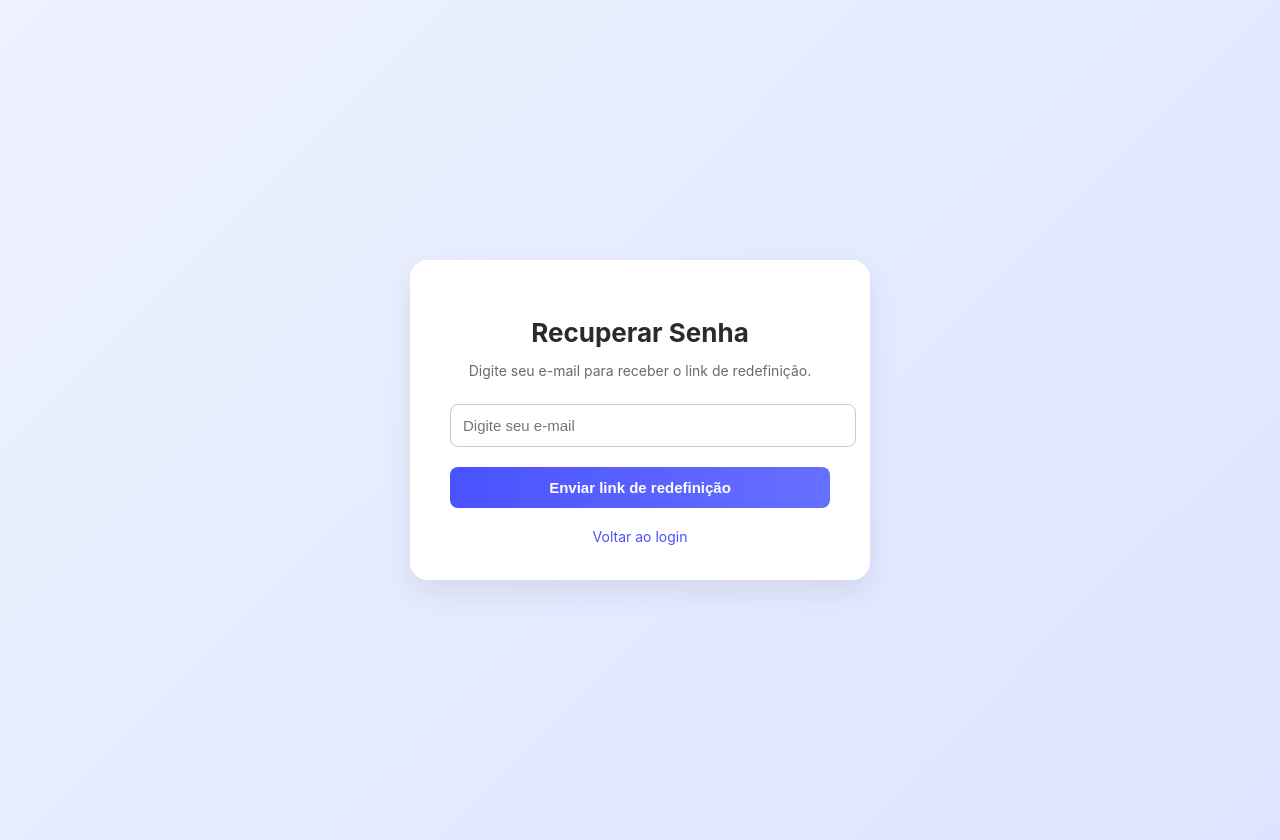
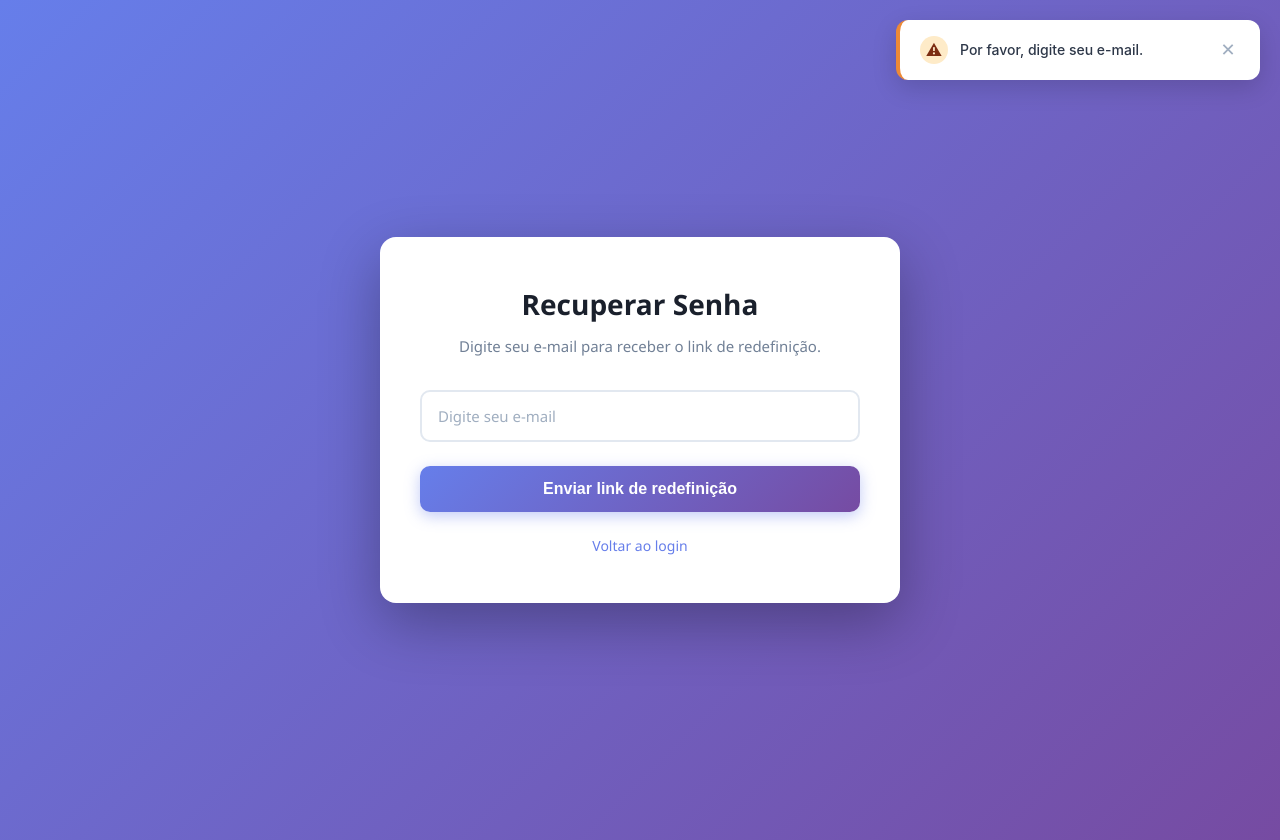
Before and after one commit to gildevson/SystemPDVFrontEnd, an Angular app: page /recuperarsenha in a window 1280 px wide. Both pictures are taken after a click on the button "Enviar link de redefinição". Built offline with nearby package versions, Linux system fonts and the light colour scheme; no server answers; a web font is replaced by a local one.

Commit message:
Adicionando mais dados

```diff
--- a/src/app/app.html
+++ b/src/app/app.html
@@ -1,2 +1,4 @@
+<app-toast></app-toast>
 <app-loading></app-loading>
+
 <router-outlet></router-outlet>
--- /dev/null
+++ b/src/app/components/toast/toast.component.css
@@ -0,0 +1,126 @@
+/* src/app/components/toast/toast.component.css */
+.toast-container {
+  position: fixed;
+  top: 20px;
+  right: 20px;
+  z-index: 9999;
+  display: flex;
+  flex-direction: column;
+  gap: 12px;
+  max-width: 400px;
+}
+
+.toast {
+  display: flex;
+  align-items: center;
+  gap: 12px;
+  padding: 16px 20px;
+  background: white;
+  border-radius: 12px;
+  box-shadow: 0 8px 24px rgba(0, 0, 0, 0.15);
+  cursor: pointer;
+  animation: slideIn 0.3s ease-out;
+  min-width: 320px;
+  border-left: 4px solid;
+}
+
+@keyframes slideIn {
+  from {
+    opacity: 0;
+    transform: translateX(100%);
+  }
+  to {
+    opacity: 1;
+    transform: translateX(0);
+  }
+}
+
+.toast-icon {
+  display: flex;
+  align-items: center;
+  justify-content: center;
+  width: 28px;
+  height: 28px;
+  border-radius: 50%;
+  font-size: 16px;
+  font-weight: bold;
+  flex-shrink: 0;
+}
+
+.toast-message {
+  flex: 1;
+  font-size: 14px;
+  font-weight: 500;
+  color: #2d3748;
+  line-height: 1.4;
+}
+
+.toast-close {
+  background: none;
+  border: none;
+  font-size: 18px;
+  cursor: pointer;
+  color: #a0aec0;
+  padding: 0;
+  width: 24px;
+  height: 24px;
+  display: flex;
+  align-items: center;
+  justify-content: center;
+  border-radius: 4px;
+  transition: all 0.2s ease;
+  flex-shrink: 0;
+}
+
+.toast-close:hover {
+  background: #f7fafc;
+  color: #4a5568;
+}
+
+.toast-success {
+  border-left-color: #48bb78;
+}
+
+.toast-success .toast-icon {
+  background: #c6f6d5;
+  color: #22543d;
+}
+
+.toast-error {
+  border-left-color: #f56565;
+}
+
+.toast-error .toast-icon {
+  background: #fed7d7;
+  color: #742a2a;
+}
+
+.toast-info {
+  border-left-color: #4299e1;
+}
+
+.toast-info .toast-icon {
+  background: #bee3f8;
+  color: #2c5282;
+}
+
+.toast-warning {
+  border-left-color: #ed8936;
+}
+
+.toast-warning .toast-icon {
+  background: #feebc8;
+  color: #7c2d12;
+}
+
+@media (max-width: 480px) {
+  .toast-container {
+    left: 20px;
+    right: 20px;
+    max-width: none;
+  }
+
+  .toast {
+    min-width: auto;
+  }
+}
--- /dev/null
+++ b/src/app/components/toast/toast.component.html
@@ -0,0 +1,19 @@
+<!-- src/app/components/toast/toast.component.html -->
+<div class="toast-container">
+  <div
+    *ngFor="let toast of toasts"
+    class="toast toast-{{toast.type}}"
+    (click)="removeToast(toast.id)">
+
+    <div class="toast-icon">
+      <span *ngIf="toast.type === 'success'">✓</span>
+      <span *ngIf="toast.type === 'error'">✕</span>
+      <span *ngIf="toast.type === 'info'">ℹ</span>
+      <span *ngIf="toast.type === 'warning'">⚠</span>
+    </div>
+
+    <div class="toast-message">{{ toast.message }}</div>
+
+    <button class="toast-close" (click)="removeToast(toast.id); $event.stopPropagation()">✕</button>
+  </div>
+</div>
--- /dev/null
+++ b/src/app/components/toast/toast.component.ts
@@ -0,0 +1,33 @@
+import { Component, OnInit } from '@angular/core';
+import { CommonModule } from '@angular/common';
+import { ToastService, Toast } from '../../services/toast.service';
+
+@Component({
+  selector: 'app-toast',
+  standalone: true,
+  imports: [CommonModule],
+  templateUrl: './toast.component.html',
+  styleUrls: ['./toast.component.css']   // ✅ Corrigido
+})
+export class ToastComponent implements OnInit {
+  toasts: (Toast & { id: number })[] = [];
+  private idCounter = 0;
+
+  constructor(private toastService: ToastService) {}
+
+  ngOnInit() {
+    this.toastService.toast$.subscribe(toast => {
+      const id = this.idCounter++;
+      const toastWithId = { ...toast, id };
+      this.toasts.push(toastWithId);
+
+      setTimeout(() => {
+        this.removeToast(id);
+      }, toast.duration || 3000);
+    });
+  }
+
+  removeToast(id: number) {
+    this.toasts = this.toasts.filter(t => t.id !== id);
+  }
+}
--- a/src/app/pages/recuperarsenha/recuperarsenha.component.css
+++ b/src/app/pages/recuperarsenha/recuperarsenha.component.css
@@ -1,79 +1,127 @@
+/* recuperarsenha.component.css */
+
 .reset-wrapper {
+  min-height: 100vh;
   display: flex;
+  align-items: center;
   justify-content: center;
-  align-items: center;
-  height: 100vh;
-  background: linear-gradient(135deg, #eef2ff, #dce4ff);
+  background: linear-gradient(135deg, #667eea 0%, #764ba2 100%);
   padding: 20px;
+  font-family: 'Segoe UI', Tahoma, Geneva, Verdana, sans-serif;
 }
 
 .reset-card {
-  background: #fff;
-  padding: 35px 40px;
-  width: 380px;
-  border-radius: 18px;
-  box-shadow: 0 12px 30px rgba(0, 0, 0, 0.08);
+  background: white;
+  border-radius: 16px;
+  box-shadow: 0 20px 60px rgba(0, 0, 0, 0.3);
+  padding: 48px 40px;
+  max-width: 440px;
+  width: 100%;
+  animation: slideUp 0.4s ease-out;
+}
+
+@keyframes slideUp {
+  from {
+    opacity: 0;
+    transform: translateY(30px);
+  }
+  to {
+    opacity: 1;
+    transform: translateY(0);
+  }
+}
+
+.reset-card h2 {
+  margin: 0 0 12px 0;
+  font-size: 28px;
+  font-weight: 700;
+  color: #1a202c;
   text-align: center;
 }
 
-.reset-card h2 {
-  font-size: 26px;
-  margin-bottom: 10px;
-  font-weight: 700;
-  color: #2b2b2b;
+.descricao {
+  margin: 0 0 32px 0;
+  color: #718096;
+  font-size: 15px;
+  text-align: center;
+  line-height: 1.5;
 }
 
-.descricao {
-  font-size: 14px;
-  color: #6a6a6a;
-  margin-bottom: 25px;
+.input-group {
+  margin-bottom: 24px;
 }
 
 .input-group input {
   width: 100%;
-  padding: 12px;
-  border-radius: 8px;
-  border: 1px solid #c9c9c9;
+  padding: 14px 16px;
+  border: 2px solid #e2e8f0;
+  border-radius: 10px;
   font-size: 15px;
-  outline: none;
-  transition: 0.2s;
+  transition: all 0.3s ease;
+  box-sizing: border-box;
+  font-family: inherit;
 }
 
 .input-group input:focus {
-  border-color: #4a52ff;
-  box-shadow: 0 0 4px rgba(74, 82, 255, 0.4);
+  outline: none;
+  border-color: #667eea;
+  box-shadow: 0 0 0 3px rgba(102, 126, 234, 0.1);
+}
+
+.input-group input::placeholder {
+  color: #a0aec0;
 }
 
 .btn-reset {
   width: 100%;
-  padding: 12px;
-  margin-top: 20px;
-  background: linear-gradient(90deg, #4a52ff, #6670ff);
+  padding: 14px;
+  background: linear-gradient(135deg, #667eea 0%, #764ba2 100%);
+  color: white;
   border: none;
-  border-radius: 8px;
-  color: white;
-  font-size: 15px;
+  border-radius: 10px;
+  font-size: 16px;
   font-weight: 600;
   cursor: pointer;
-  transition: 0.25s ease;
+  transition: all 0.3s ease;
+  box-shadow: 0 4px 15px rgba(102, 126, 234, 0.4);
 }
 
 .btn-reset:hover {
   transform: translateY(-2px);
-  box-shadow: 0 8px 15px rgba(74, 82, 255, 0.35);
+  box-shadow: 0 6px 20px rgba(102, 126, 234, 0.5);
+}
+
+.btn-reset:active {
+  transform: translateY(0);
 }
 
 .voltar {
   display: block;
-  margin-top: 20px;
+  text-align: center;
+  margin-top: 24px;
+  color: #667eea;
+  text-decoration: none;
   font-size: 14px;
-  color: #4a52ff;
-  cursor: pointer;
-  text-decoration: none;
-  transition: 0.2s;
+  font-weight: 500;
+  transition: color 0.3s ease;
 }
 
 .voltar:hover {
-  color: #222;
+  color: #764ba2;
   text-decoration: underline;
 }
+
+/* Responsividade */
+@media (max-width: 480px) {
+  .reset-card {
+    padding: 36px 28px;
+  }
+
+  .reset-card h2 {
+    font-size: 24px;
+  }
+
+  .descricao {
+    font-size: 14px;
+  }
+}
--- a/src/app/pages/recuperarsenha/recuperarsenha.component.ts
+++ b/src/app/pages/recuperarsenha/recuperarsenha.component.ts
@@ -1,25 +1,38 @@
 import { Component } from '@angular/core';
 import { AuthService } from '../../services/auth.service';
+import { ToastService } from '../../services/toast.service';
 import { FormsModule } from '@angular/forms';
-
+import { RouterModule } from '@angular/router';
 
 @Component({
   selector: 'app-recuperarsenha',
   standalone: true,
-  imports: [FormsModule],
+  imports: [FormsModule, RouterModule],
   templateUrl: './recuperarsenha.component.html',
   styleUrls: ['./recuperarsenha.component.css']
 })
 export class RecuperarsenhaComponent {
-
   email = '';
 
-  constructor(private auth: AuthService) {}
+  constructor(
+    private auth: AuthService,
+    private toast: ToastService
+  ) {}
 
   solicitar() {
+    if (!this.email) {
+      this.toast.warning('Por favor, digite seu e-mail.');
+      return;
+    }
+
     this.auth.solicitarResetSenha(this.email).subscribe({
-      next: () => alert('Enviamos um link para redefinir sua senha.'),
-      error: err => alert(err.error?.mensagem || 'Erro ao solicitar redefinição.')
+      next: () => {
+        this.toast.success('Link de redefinição enviado! Verifique seu e-mail.');
+        this.email = '';
+      },
+      error: err => {
+        this.toast.error(err.error?.mensagem || 'Erro ao solicitar redefinição.');
+      }
     });
   }
 }
--- a/src/app/pages/redefinirsenha/redefinirsenha.component.css
+++ b/src/app/pages/redefinirsenha/redefinirsenha.component.css
@@ -0,0 +1,101 @@
+/* redefinirsenha.component.css */
+
+.reset-wrapper {
+  min-height: 100vh;
+  display: flex;
+  align-items: center;
+  justify-content: center;
+  background: linear-gradient(135deg, #667eea 0%, #764ba2 100%);
+  padding: 20px;
+  font-family: 'Segoe UI', Tahoma, Geneva, Verdana, sans-serif;
+}
+
+.card {
+  background: white;
+  border-radius: 16px;
+  box-shadow: 0 20px 60px rgba(0, 0, 0, 0.3);
+  padding: 48px 40px;
+  max-width: 440px;
+  width: 100%;
+  animation: slideUp 0.4s ease-out;
+}
+
+@keyframes slideUp {
+  from {
+    opacity: 0;
+    transform: translateY(30px);
+  }
+  to {
+    opacity: 1;
+    transform: translateY(0);
+  }
+}
+
+.card h2 {
+  margin: 0 0 32px 0;
+  font-size: 28px;
+  font-weight: 700;
+  color: #1a202c;
+  text-align: center;
+}
+
+.card input {
+  width: 100%;
+  padding: 14px 16px;
+  margin-bottom: 20px;
+  border: 2px solid #e2e8f0;
+  border-radius: 10px;
+  font-size: 15px;
+  transition: all 0.3s ease;
+  box-sizing: border-box;
+  font-family: inherit;
+}
+
+.card input:focus {
+  outline: none;
+  border-color: #667eea;
+  box-shadow: 0 0 0 3px rgba(102, 126, 234, 0.1);
+}
+
+.card input::placeholder {
+  color: #a0aec0;
+}
+
+.card button {
+  width: 100%;
+  padding: 14px;
+  background: linear-gradient(135deg, #667eea 0%, #764ba2 100%);
+  color: white;
+  border: none;
+  border-radius: 10px;
+  font-size: 16px;
+  font-weight: 600;
+  cursor: pointer;
+  transition: all 0.3s ease;
+  box-shadow: 0 4px 15px rgba(102, 126, 234, 0.4);
+  margin-top: 8px;
+}
+
+.card button:hover {
+  transform: translateY(-2px);
+  box-shadow: 0 6px 20px rgba(102, 126, 234, 0.5);
+}
+
+.card button:active {
+  transform: translateY(0);
+}
+
+/* Responsividade */
+@media (max-width: 480px) {
+  .card {
+    padding: 36px 28px;
+  }
+
+  .card h2 {
+    font-size: 24px;
+  }
+
+  .card input {
+    font-size: 14px;
+  }
+}
--- a/src/app/pages/redefinirsenha/redefinirsenha.component.ts
+++ b/src/app/pages/redefinirsenha/redefinirsenha.component.ts
@@ -1,6 +1,7 @@
 import { Component } from '@angular/core';
-import { ActivatedRoute } from '@angular/router';
+import { ActivatedRoute, Router } from '@angular/router';
 import { AuthService } from '../../services/auth.service';
+import { ToastService } from '../../services/toast.service';
 import { FormsModule } from '@angular/forms';
 
 @Component({
@@ -10,23 +11,35 @@ import { FormsModule } from '@angular/forms';
   templateUrl: './redefinirsenha.component.html',
   styleUrls: ['./redefinirsenha.component.css']
 })
-
 export class RedefinirsenhaComponent {
-
   token = '';
   senha = '';
   confirmar = '';
 
-  constructor(private route: ActivatedRoute, private auth: AuthService) {
+  constructor(
+    private route: ActivatedRoute,
+    private router: Router,
+    private auth: AuthService,
+    private toast: ToastService
+  ) {
     this.route.queryParams.subscribe(p => {
       this.token = p['token'];
     });
   }
 
   redefinir() {
+    if (!this.senha || !this.confirmar) {
+      this.toast.warning('Preencha todos os campos.');
+      return;
+    }
 
     if (this.senha !== this.confirmar) {
-      alert("As senhas não coincidem!");
+      this.toast.error('As senhas não coincidem!');
+      return;
+    }
+
+    if (this.senha.length < 6) {
+      this.toast.warning('A senha deve ter no mínimo 6 caracteres.');
       return;
     }
 
@@ -34,8 +47,15 @@ export class RedefinirsenhaComponent {
       token: this.token,
       novaSenha: this.senha
     }).subscribe({
-      next: () => alert("Senha redefinida com sucesso!"),
-      error: err => alert(err.error?.mensagem || "Erro ao redefinir senha.")
+      next: () => {
+        this.toast.success('Senha redefinida com sucesso!');
+        setTimeout(() => {
+          this.router.navigate(['/']);
+        }, 2000);
+      },
+      error: err => {
+        this.toast.error(err.error?.mensagem || 'Erro ao redefinir senha.');
+      }
     });
   }
 }
--- /dev/null
+++ b/src/app/services/toast.service.ts
@@ -0,0 +1,37 @@
+// src/app/services/toast.service.ts
+import { Injectable } from '@angular/core';
+import { Subject } from 'rxjs';
+
+export interface Toast {
+  message: string;
+  type: 'success' | 'error' | 'info' | 'warning';
+  duration?: number;
+}
+
+@Injectable({
+  providedIn: 'root'
+})
+export class ToastService {
+  private toastSubject = new Subject<Toast>();
+  public toast$ = this.toastSubject.asObservable();
+
+  show(message: string, type: Toast['type'] = 'info', duration: number = 3000) {
+    this.toastSubject.next({ message, type, duration });
+  }
+
+  success(message: string, duration?: number) {
+    this.show(message, 'success', duration);
+  }
+
+  error(message: string, duration?: number) {
+    this.show(message, 'error', duration);
+  }
+
+  info(message: string, duration?: number) {
+    this.show(message, 'info', duration);
+  }
+
+  warning(message: string, duration?: number) {
+    this.show(message, 'warning', duration);
+  }
+}
```
Also changed, not shown: src/app/app.component.ts (+5 -3 lines), src/app/pages/redefinirsenha/redefinirsenha.component.html (+7 -5 lines), src/app/app.ts.txt.
